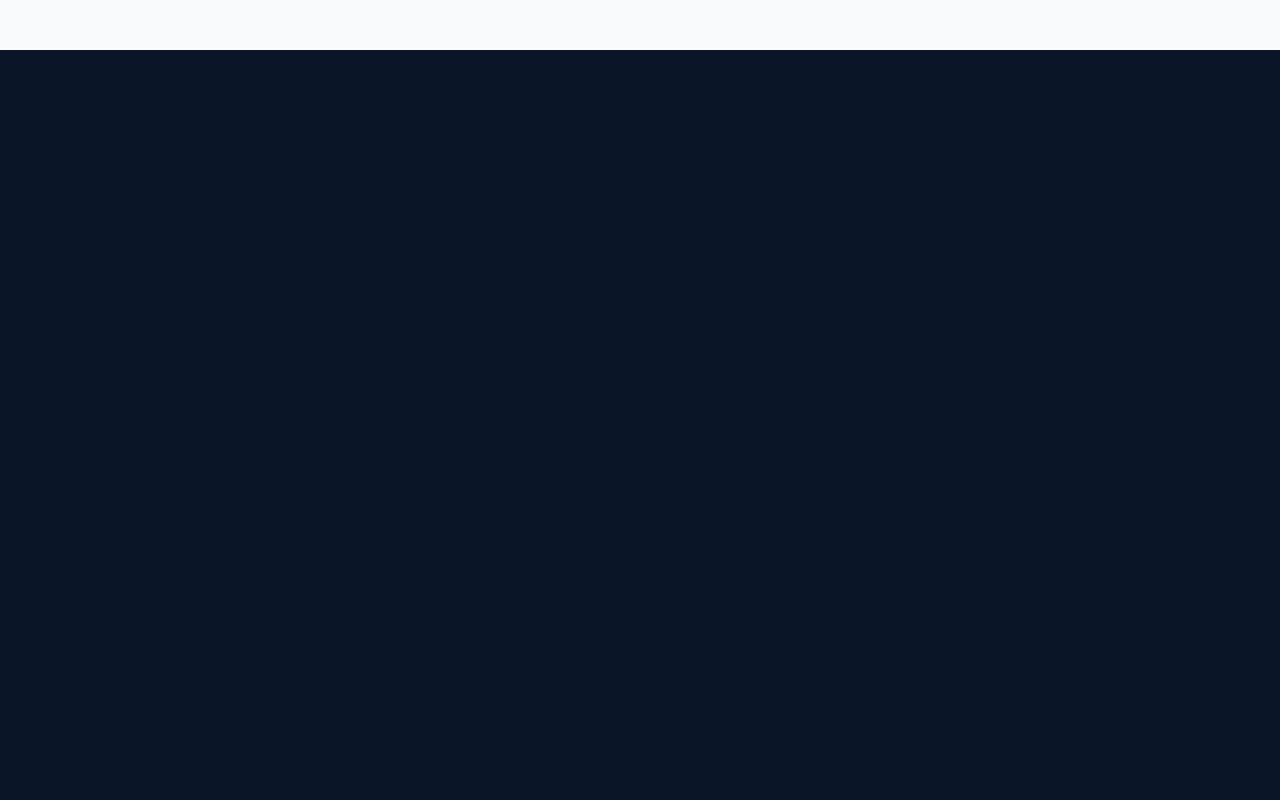
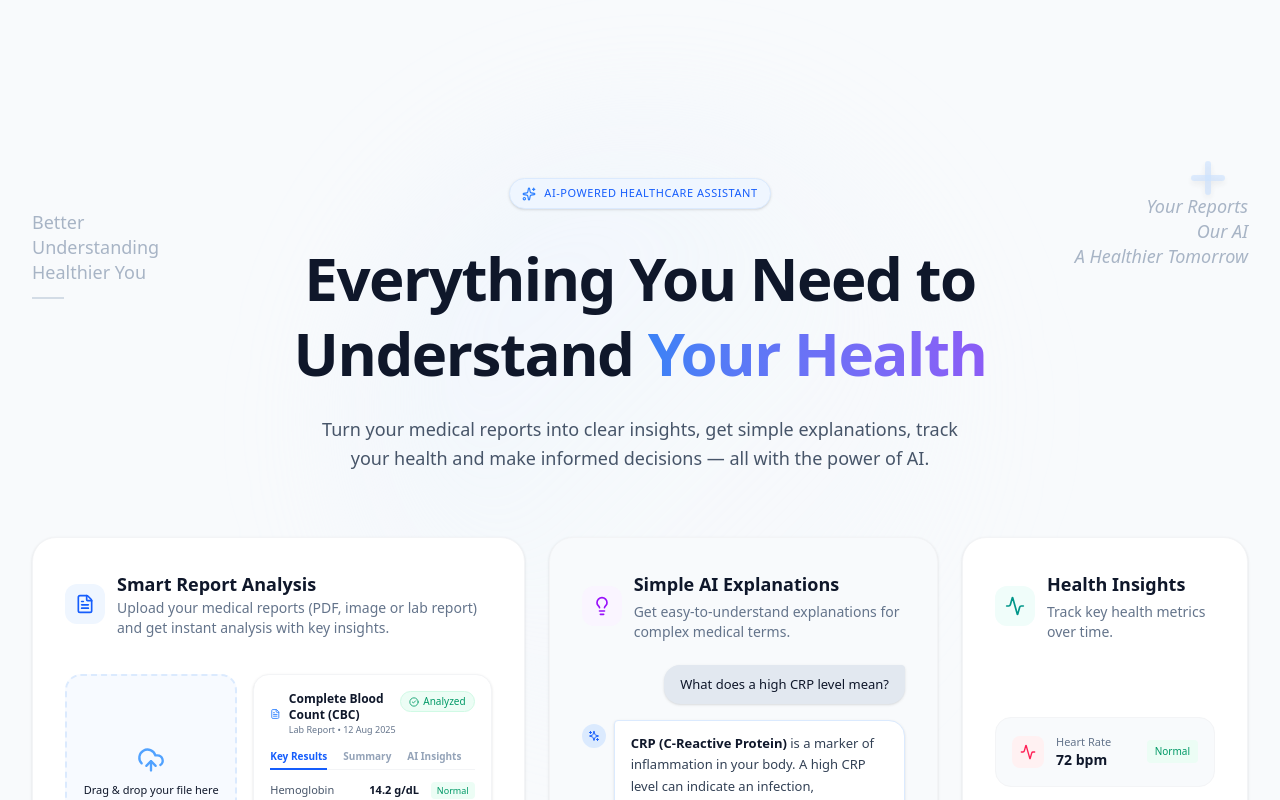
Before and after one commit to Rakshit12902/health, a Next.js app in the folder frontend/: page / in a window 1280 px wide. Shown: the part 1520-2320 px from the top of the page. Before the commit the page ends 1570 px from the top, so only its background shows below. Built offline with nearby package versions, Linux system fonts and the light colour scheme.

Commit message:
Embed Features layout into the Landing page for scrolling

```diff
--- a/frontend/src/app/page.tsx
+++ b/frontend/src/app/page.tsx
@@ -2,6 +2,9 @@ import React from 'react';
 import Navbar from '@/components/Landing/Navbar';
 import Hero from '@/components/Landing/Hero';
 import ProblemSolution from '@/components/Landing/ProblemSolution';
+import FeaturesHero from '@/components/Features/FeaturesHero';
+import FeaturesBentoGrid from '@/components/Features/FeaturesBentoGrid';
+import FeaturesCTA from '@/components/Features/FeaturesCTA';
 
 export default function LandingPage() {
   return (
@@ -9,6 +12,13 @@ export default function LandingPage() {
       <Navbar />
       <Hero />
       <ProblemSolution />
+
+      {/* Features Section - Visible on scroll */}
+      <div id="features" className="mt-20">
+        <FeaturesHero />
+        <FeaturesBentoGrid />
+        <FeaturesCTA />
+      </div>
     </div>
   );
 }
```
